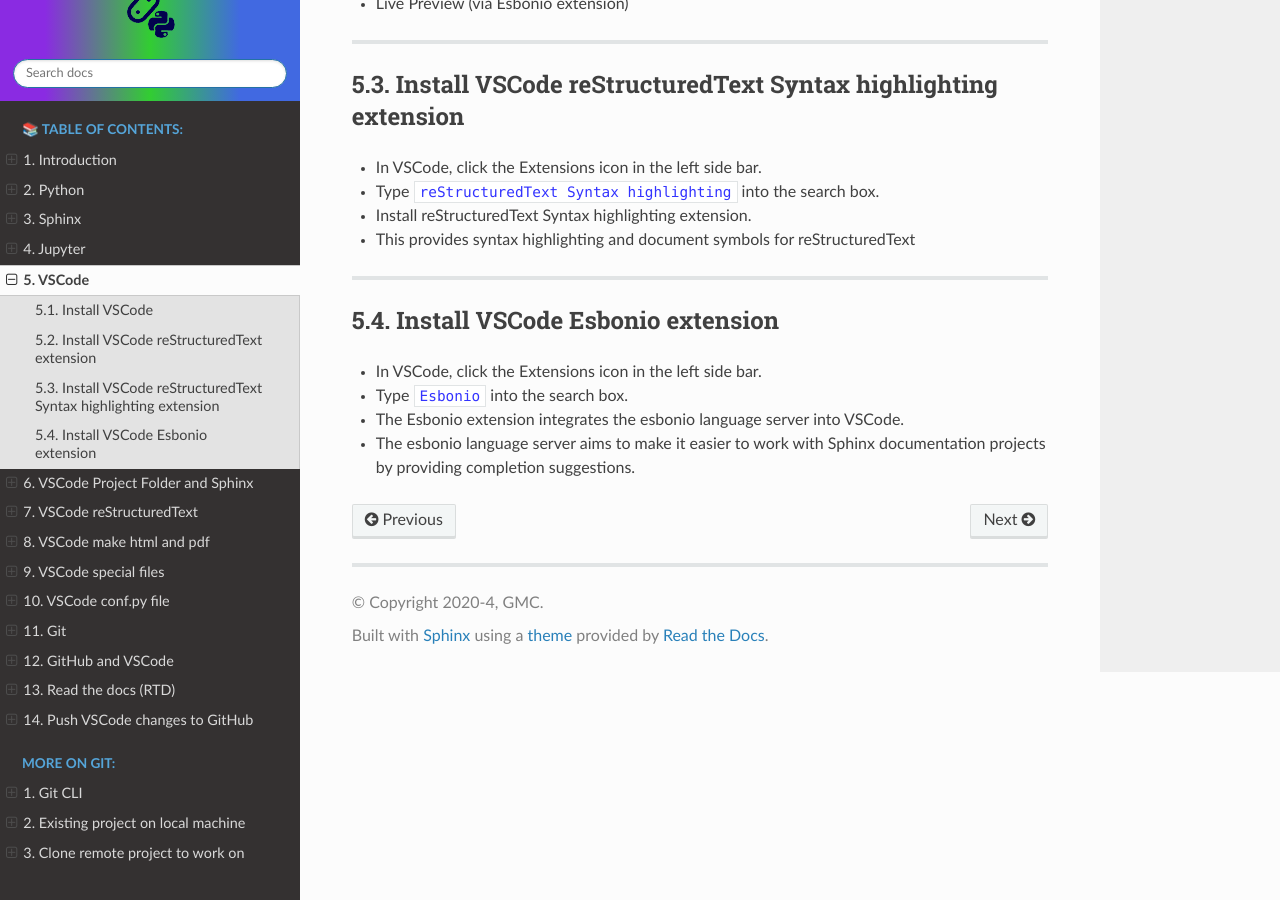
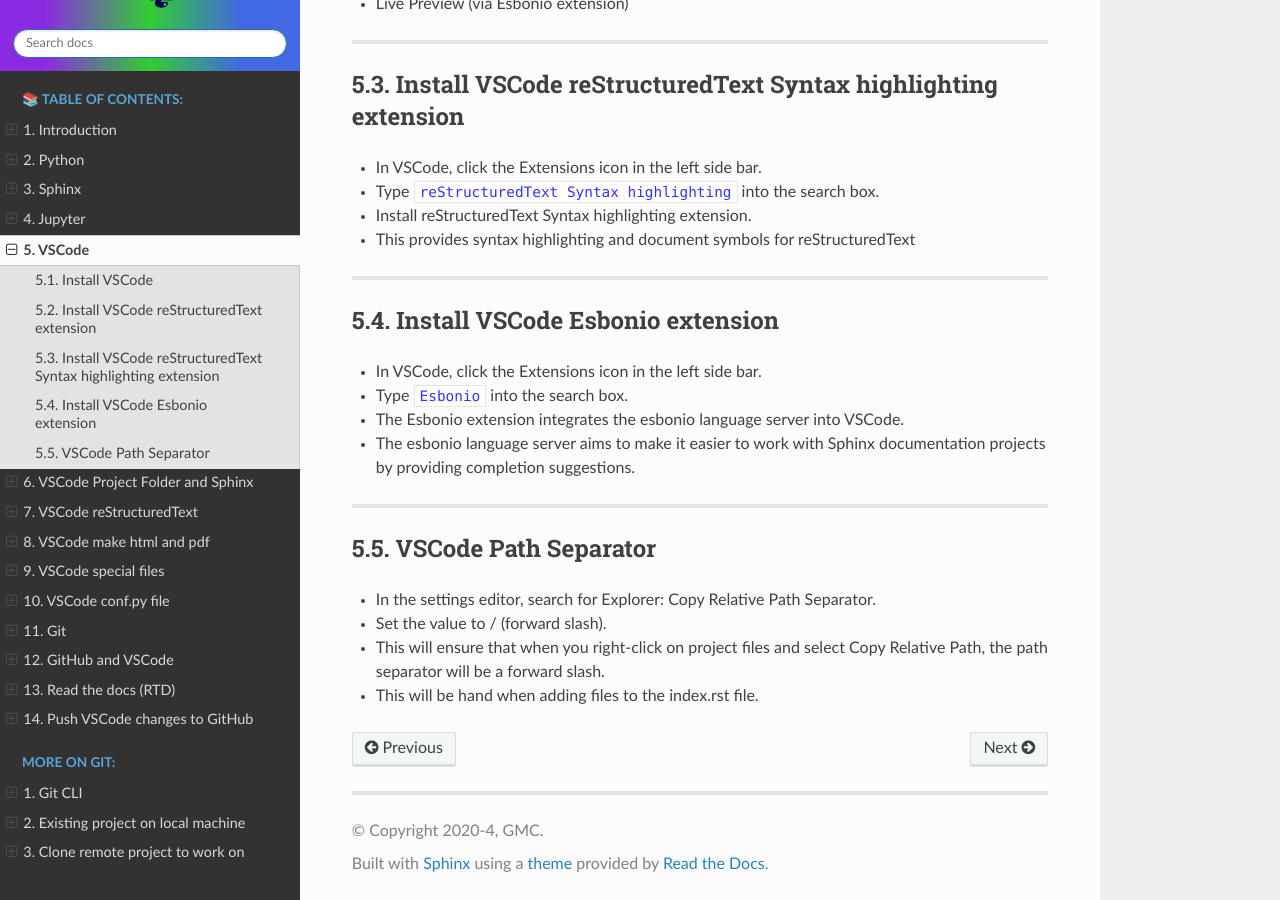
Before and after one commit to gmc-code/PC-using-RTD, a Sphinx documentation site: the page built from docs/setup/VSCode.rst, in a window 1280 px wide and 900 px high, scrolled down 702 px. Built offline with Sphinx 7.4.7 and the Read the Docs theme 2.0.0, drawn with Linux system fonts in a browser that asks for light colours.

Commit message:
path settings

```diff
--- a/docs/setup/VSCode.rst
+++ b/docs/setup/VSCode.rst
@@ -48,3 +48,13 @@
 * Type ``Esbonio`` into the search box.
 * The Esbonio extension integrates the esbonio language server into VSCode.
 * The esbonio language server aims to make it easier to work with Sphinx documentation projects by providing completion suggestions.
+
+----
+
+VSCode Path Separator
+------------------------------
+
+* In the settings editor, search for Explorer: Copy Relative Path Separator.
+* Set the value to / (forward slash).
+* This will ensure that when you right-click on project files and select Copy Relative Path, the path separator will be a forward slash.
+* This will be hand when adding files to the index.rst file.
```
